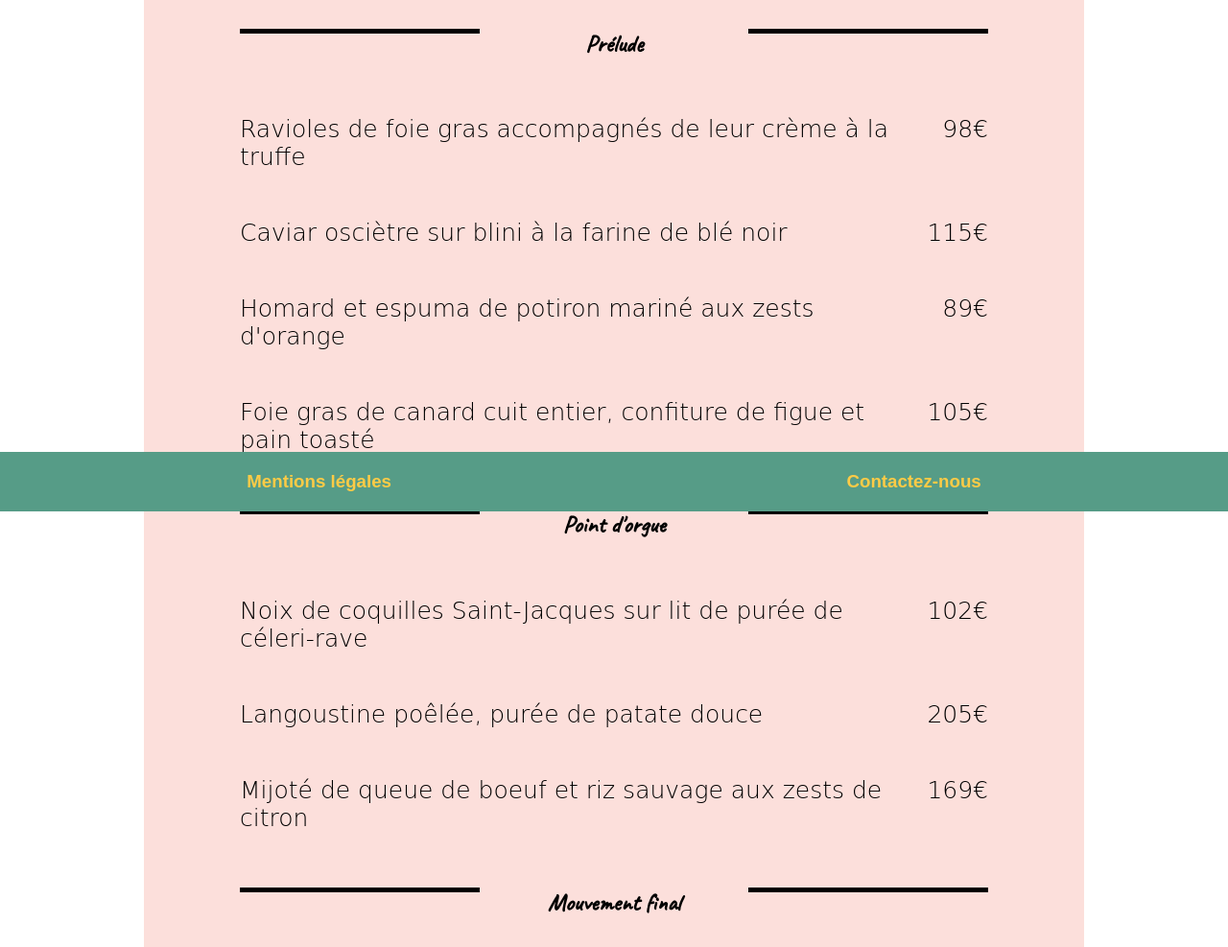
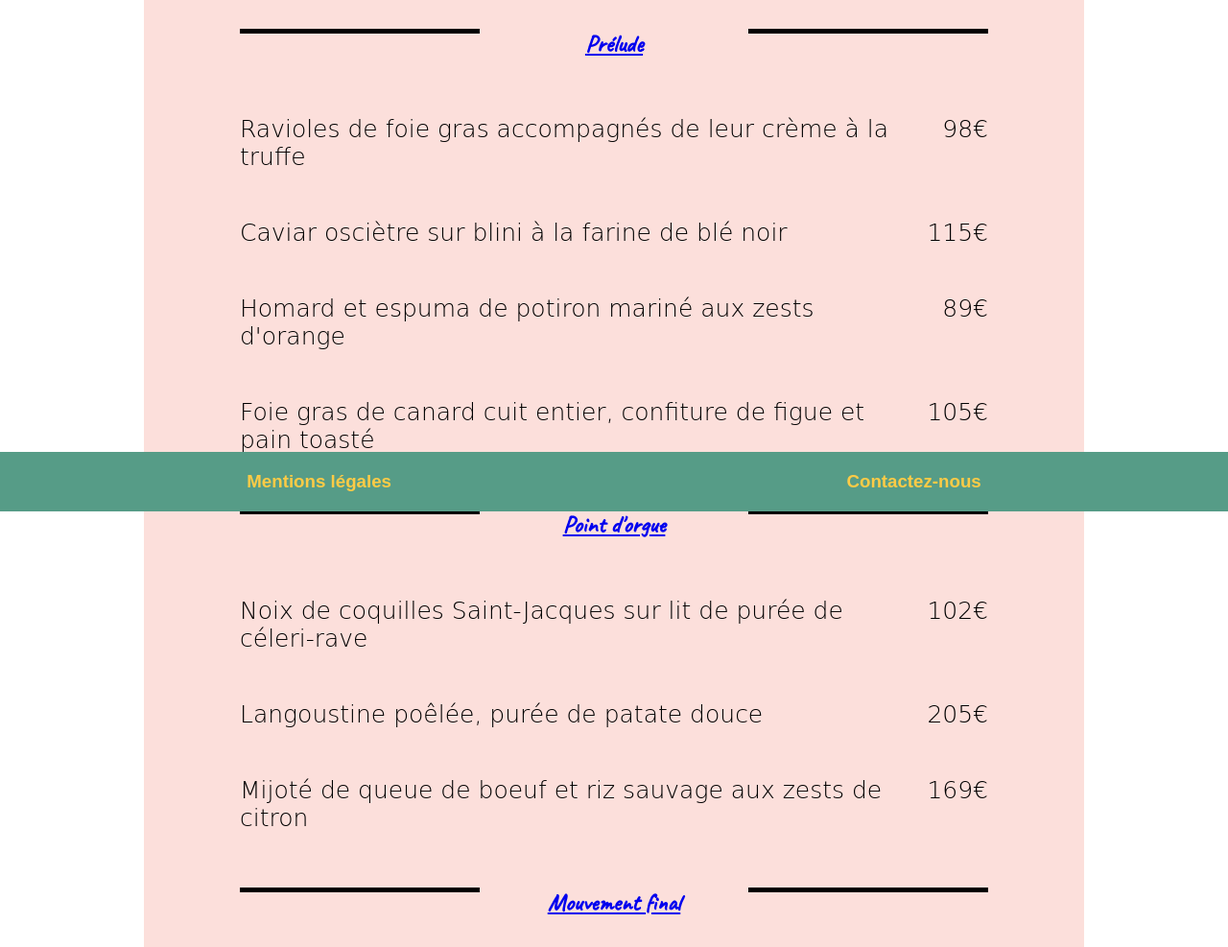
Before and after one commit to Tachalog/P3_Ohmyfood, a plain HTML site: page menu1.html in a window 1280 px wide. Shown: the part 267-1254 px from the top of the page at 96% size. Drawn offline with Linux system fonts and the light colour scheme; a web font is replaced by a local one.

Commit message:
Modification des sections

```diff
--- a/menu1.html
+++ b/menu1.html
@@ -92,8 +92,13 @@
     <h2><i class="fas fa-music"></i><br/>La note enchantée</h2>
 
   <section>
-    <h4>Prélude</h4>
-
+    <div class="container">
+      <h4>
+        <span class="trait">
+          <a href="#" class="underline">Prélude</a>
+        </span>
+      </h4>
+    </div>
     <div class="details_m">
         <p class="plat">Ravioles de foie gras accompagnés de leur crème à la truffe</p>
         <p class="tarif">98€</p>
@@ -107,9 +112,13 @@
   </section>
 
   <section>
-
-    <h4>Point d'orgue</h4>
-
+    <div class="container">
+      <h4>
+        <span class="trait">
+          <a href="#" class="underline">Point d'orgue</a>
+        </span>
+      </h4>
+        </div>
     <div class="details_m">
         <p class="plat">Noix de coquilles Saint-Jacques sur lit de purée de céleri-rave</p>
         <p class="tarif">102€</p>
@@ -121,8 +130,13 @@
   </section>
 
   <section>
-
-    <h4>Mouvement final</h4>
+    <div class="container">
+      <h4>
+        <span class="trait">
+          <a href="#" class="underline">Mouvement final</a>
+        </span>
+      </h4>
+    </div>
 
     <div class="dessert">
         <p>Macaron noisette et chocolat, glace au caramel brun et sel de Guérande</p>
```
Also changed, not shown: menu2.html (+21 -8 lines).
